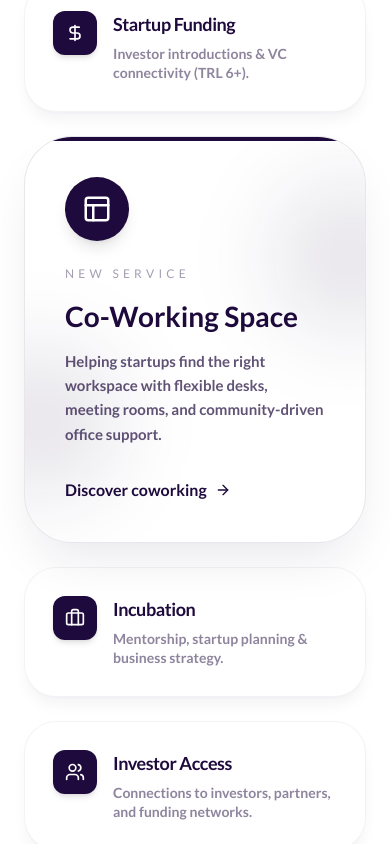
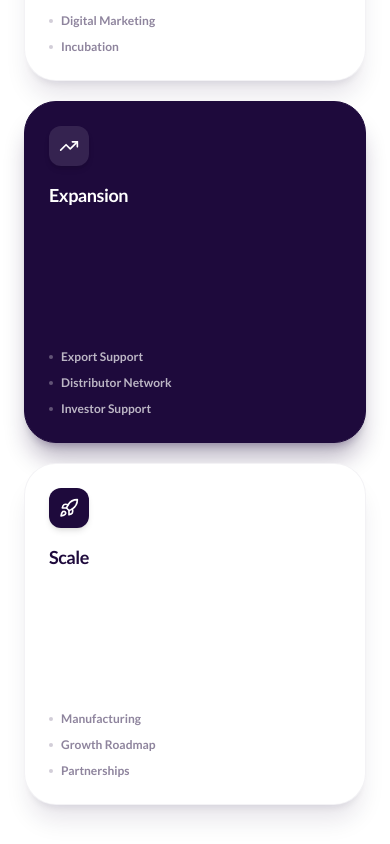
Before and after one commit to luminz157/Needit, a React (Vite) app in the folder frontend/: page / in a window 390 px wide. Shown: the part 6140-6984 px from the top of the page. Built offline with nearby package versions, Linux system fonts and the light colour scheme.

Commit message:
services

```diff
--- a/frontend/src/components/LandingPage.jsx
+++ b/frontend/src/components/LandingPage.jsx
@@ -527,118 +527,84 @@ const PlatformSection = () => (
 // --- What's New Section (Services Preview) ---
 
 const WhatsNew = () => (
-  <section className="py-20 relative z-10 overflow-hidden">
-    <div className="max-w-[1440px] mx-auto px-6 lg:px-12 grid lg:grid-cols-2 gap-12 xl:gap-20 items-center">
-      <div className="-mt-12">
+  <section className="py-24 relative z-10 overflow-hidden">
+    <div className="max-w-[1440px] mx-auto px-6 lg:px-12">
+      <div className="grid lg:grid-cols-5 gap-12 xl:gap-20 items-start">
+        {/* Left Side: Heading + 3 Stages (60% width) */}
+        <div className="lg:col-span-3 space-y-10">
+          <div>
             <motion.h2
               initial={{ opacity: 0, y: 20 }}
               whileInView={{ opacity: 1, y: 0 }}
               viewport={{ once: true }}
-          className="text-4xl lg:text-[48px] font-bold text-[#1e0a3c] leading-[1.05] mb-10 tracking-tighter"
+              className="text-4xl lg:text-[48px] font-bold text-[#1e0a3c] leading-[1.05] mb-6 tracking-tighter"
             >
               Core services we <br />
               provide for you
             </motion.h2>
-        <div className="grid gap-6">
-          <div className="grid sm:grid-cols-3 gap-6">
+          </div>
+
+          <div className="grid sm:grid-cols-3 gap-5">
             {[
-              { icon: Globe, title: 'Market Access', desc: 'International market entry & Global partnerships.' },
-              { icon: TrendingUp, title: 'Digital Growth', desc: 'Performance marketing, branding & lead generation.' },
-              { icon: DollarSign, title: 'Startup Funding', desc: 'Investor introductions & VC connectivity (TRL 6+).' }
-            ].map((f, i) => (
+              {
+                title: 'Market Entry',
+                icon: Globe,
+                points: ['Market Access', 'Digital Marketing', 'Incubation']
+              },
+              {
+                title: 'Expansion',
+                icon: TrendingUp,
+                points: ['Export Support', 'Distributor Network', 'Investor Support']
+              },
+              {
+                title: 'Scale',
+                icon: Rocket,
+                points: ['Manufacturing', 'Growth Roadmap', 'Partnerships']
+              }
+            ].map((stage, i) => (
               <motion.div
                 key={i}
-                initial={{ opacity: 0, y: 20 }}
+                initial={{ opacity: 0, y: 30 }}
                 whileInView={{ opacity: 1, y: 0 }}
                 viewport={{ once: true }}
                 transition={{ delay: i * 0.1 }}
-                whileHover={{ translateY: -8 }}
-                className="flex gap-4 p-7 rounded-[2rem] border border-[#1e0a3c]/5 group transition-all duration-300 cursor-pointer bg-white shadow-lg shadow-[#1e0a3c]/5"
+                whileHover={{ y: -8 }}
+                className={`p-6 rounded-[2rem] border transition-all duration-300 cursor-pointer shadow-xl aspect-square flex flex-col justify-between ${
+                  i === 1
+                    ? 'bg-[#1e0a3c] text-white border-[#1e0a3c] shadow-[#1e0a3c]/30 hover:shadow-[#1e0a3c]/50'
+                    : 'bg-white text-[#1e0a3c] border-[#1e0a3c]/5 shadow-[#1e0a3c]/10 hover:shadow-[#1e0a3c]/20'
+                }`}
                 onClick={() => window.location.href = '/services'}
               >
-                <div className="w-11 h-11 rounded-xl bg-[#1e0a3c] flex-shrink-0 flex items-center justify-center text-white shadow-md transition-colors">
-                  <f.icon size={20} />
+                <div>
+                  <div className={`w-10 h-10 rounded-xl flex items-center justify-center mb-4 shadow-md ${
+                    i === 1 ? 'bg-white/10 text-white' : 'bg-[#1e0a3c] text-white'
+                  }`}>
+                    <stage.icon size={20} />
                   </div>
-                <div>
-                  <h4 className="font-bold text-[#1e0a3c] text-[18px] mb-1.5 tracking-tight">{f.title}</h4>
-                  <p className="text-[14px] text-[#1e0a3c]/50 font-bold leading-snug">{f.desc}</p>
-                </div>
-              </motion.div>
-            ))}
+                  <h4 className={`text-[18px] font-bold tracking-tight mb-3 ${
+                    i === 1 ? 'text-white' : 'text-[#1e0a3c]'
+                  }`}>{stage.title}</h4>
                 </div>
 
-          <motion.div
-            initial={{ opacity: 0, y: 40 }}
-            whileInView={{ opacity: 1, y: 0 }}
-            viewport={{ once: true }}
-            transition={{ duration: 0.8, ease: 'easeOut' }}
-            whileHover={{ scale: 1.03 }}
-            className="relative overflow-hidden rounded-[3rem] border border-[#1e0a3c]/10 bg-white p-10 shadow-2xl shadow-[#1e0a3c]/10 min-h-[320px]"
-            onClick={() => window.location.href = '/services'}
-          >
-            <div className="absolute -right-16 top-10 w-40 h-40 rounded-full bg-[#1e0a3c]/10 blur-2xl" />
-            <div className="absolute -left-16 bottom-10 w-40 h-40 rounded-full bg-[#1e0a3c]/10 blur-2xl" />
-            <motion.div
-              initial={{ x: -60, opacity: 0 }}
-              whileInView={{ x: 0, opacity: 1 }}
-              viewport={{ once: true }}
-              transition={{ duration: 0.8, ease: 'easeOut' }}
-              className="absolute inset-x-0 top-0 h-1 rounded-t-[1.5rem] bg-[#1e0a3c]"
-            />
-            <div className="flex flex-col md:flex-row md:items-center gap-6">
-              <div className="w-16 h-16 rounded-[2rem] bg-[#1e0a3c] flex items-center justify-center text-white shadow-lg">
-                <Layout size={30} />
-              </div>
-              <div className="max-w-2xl">
-                <p className="text-[12px] uppercase tracking-[0.35em] text-[#1e0a3c]/40 mb-3">New Service</p>
-                <h4 className="text-[28px] md:text-[34px] font-bold text-[#1e0a3c] mb-3">Co-Working Space</h4>
-                <p className="text-[15px] text-[#1e0a3c]/70 leading-relaxed font-bold max-w-xl">
-                  Helping startups find the right workspace with flexible desks, meeting rooms, and community-driven office support.
-                </p>
-              </div>
-            </div>
-            <motion.div
-              initial={{ x: 60, opacity: 0 }}
-              whileInView={{ x: 0, opacity: 1 }}
-              viewport={{ once: true }}
-              transition={{ duration: 0.8, delay: 0.2, ease: 'easeOut' }}
-              className="mt-8 inline-flex items-center gap-2 text-[#1e0a3c] font-bold"
-            >
-              Discover coworking <ArrowRight size={16} />
-            </motion.div>
-          </motion.div>
-
-          <div className="grid sm:grid-cols-3 gap-6">
-            {[
-              { icon: Briefcase, title: 'Incubation', desc: 'Mentorship, startup planning & business strategy.' },
-              { icon: Users, title: 'Investor Access', desc: 'Connections to investors, partners, and funding networks.' },
-              { icon: Award, title: 'Grant Application', desc: 'Assistance securing grants, subsidies, and innovation funding.' }
-            ].map((f, i) => (
-              <motion.div
-                key={i}
-                initial={{ opacity: 0, y: 20 }}
-                whileInView={{ opacity: 1, y: 0 }}
-                viewport={{ once: true }}
-                transition={{ delay: i * 0.1 + 0.2 }}
-                whileHover={{ translateY: -8 }}
-                className="flex gap-4 p-7 rounded-[2rem] border border-[#1e0a3c]/5 group transition-all duration-300 cursor-pointer bg-white shadow-lg shadow-[#1e0a3c]/5"
-                onClick={() => window.location.href = '/services'}
-              >
-                <div className="w-11 h-11 rounded-xl bg-[#1e0a3c] flex-shrink-0 flex items-center justify-center text-white shadow-md transition-colors">
-                  <f.icon size={20} />
-                </div>
-                <div>
-                  <h4 className="font-bold text-[#1e0a3c] text-[18px] mb-1.5 tracking-tight">{f.title}</h4>
-                  <p className="text-[14px] text-[#1e0a3c]/50 font-bold leading-snug">{f.desc}</p>
-                </div>
+                <ul className="space-y-2">
+                  {stage.points.map((point, j) => (
+                    <li key={j} className={`flex items-center gap-2 text-[12px] font-bold ${
+                      i === 1 ? 'text-white/70' : 'text-[#1e0a3c]/50'
+                    }`}>
+                      <div className={`w-1 h-1 rounded-full ${i === 1 ? 'bg-white/30' : 'bg-[#1e0a3c]/20'}`} />
+                      {point}
+                    </li>
+                  ))}
+                </ul>
               </motion.div>
             ))}
           </div>
         </div>
-      </div>
 
-      <div className="relative flex justify-center lg:justify-end py-8">
-        <div className="relative w-full max-w-[460px] h-[500px] scale-75 md:scale-90 lg:scale-75 xl:scale-100 origin-center lg:origin-right cursor-pointer" onClick={() => window.location.href = '/services'}>
+        {/* Right Side: Animation (40% width) */}
+        <div className="lg:col-span-2 relative flex justify-center lg:justify-end h-full pt-16">
+          <div className="relative w-full max-w-[460px] h-[500px] scale-90 xl:scale-100 origin-center lg:origin-right cursor-pointer" onClick={() => window.location.href = '/services'}>
             {[
               { label: 'Startups', value: '142', icon: Rocket },
               { label: 'Mentors', value: '84', icon: Users },
@@ -688,15 +654,10 @@ const WhatsNew = () => (
                          className="h-full bg-white/30"
                       />
                    </div>
-                 {i === 3 && (
-                   <div className="flex gap-2.5 pt-2.5">
-                     <div className="h-9 flex-1 bg-white/10 rounded-xl" />
-                     <div className="h-9 w-9 bg-white rounded-xl shadow-inner shadow-black/10" />
-                   </div>
-                 )}
                 </div>
               </motion.div>
             ))}
+          </div>
         </div>
       </div>
     </div>
@@ -949,7 +910,7 @@ export const Footer = () => {
     <>
       <footer className="bg-white relative z-10">
         {/* Main Footer Content */}
-        <div className="px-6 lg:px-12 py-10">
+        <div className="px-6 lg:px-12 py-6">
           <div className="max-w-[1440px] mx-auto">
             <div className="grid grid-cols-1 md:grid-cols-12 gap-16 md:gap-8 mb-0">
               {/* About Us Section with Logo */}
@@ -960,7 +921,7 @@ export const Footer = () => {
                 className="col-span-1 md:col-span-3"
               >
                 <div className="mb-4">
-                  <img src="/2.png" alt="Foundriva Logo" className="h-24 md:h-28 object-contain transform scale-125 md:scale-150 origin-center" />
+                  <img src="/2.png" alt="Foundriva Logo" className="h-[7.5rem] md:h-[10.5rem] object-contain object-left ml-[-35px]" />
                 </div>
                 <div>
                   <h3 className="text-[16px] font-bold text-[#1e0a3c] tracking-tight mb-3">About Us</h3>
```
Lines whose indentation alone changed are shown as unchanged.
